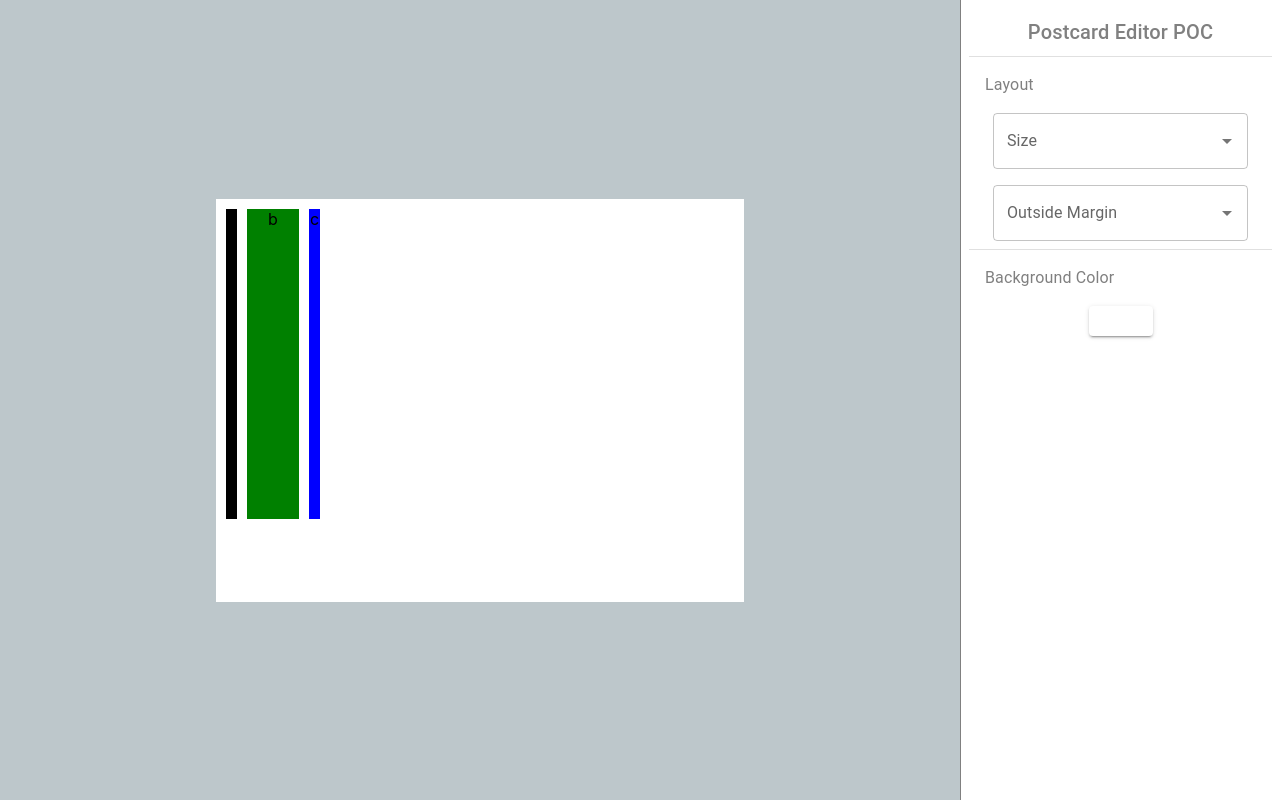
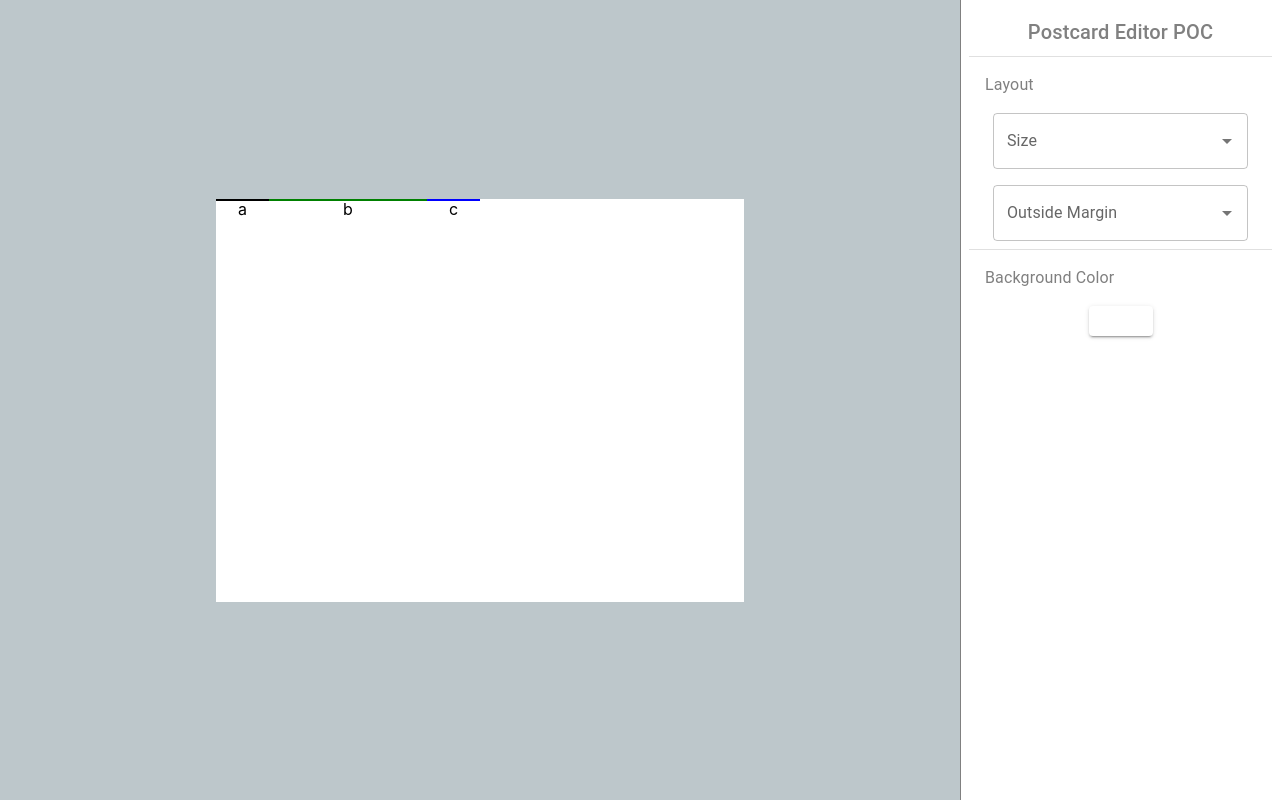
Before and after one commit to kmkingdon/PostcardEditorPOC, a React (Create React App) app: page / in a window 1280 px wide. Built offline with nearby package versions, Linux system fonts and the light colour scheme.

Commit message:
update GridLayout with dynamic height and width

```diff
--- a/src/features/config/ColorPicker.tsx
+++ b/src/features/config/ColorPicker.tsx
@@ -11,7 +11,7 @@ const hoverButtonSX = {
 
 type ColorPickerParams = {
     backgroundColor: string | null;
-    setBackgroundColor: any;
+    setBackgroundColor: (hex: string) => void;
 }
 
 function  ColorPicker(params: ColorPickerParams) {
@@ -41,7 +41,7 @@ function  ColorPicker(params: ColorPickerParams) {
             onClose={handleClose}
             anchorOrigin={{
                 vertical: 'bottom',
-                horizontal: 'left',
+                horizontal: 'center',
             }}
             >
             <Sketch
--- a/src/features/layout/GridLayout.tsx
+++ b/src/features/layout/GridLayout.tsx
@@ -1,30 +1,38 @@
 import { Grid } from "@mui/material";
-import { Responsive, WidthProvider } from "react-grid-layout";
+import GridLayout from "react-grid-layout";
 
-const ResponsiveGridLayout = WidthProvider(Responsive);
 
-function GridContainer() {
+type GridContainerParams = {
+    height: number;
+    width: number;
+}
 
-   const layouts = {lg:[
+function GridContainer(params: GridContainerParams) {
+   // set width and height of grid canvas, update on size/margin changes
+   const {height, width} = params;
+
+   const layout = [
         { i: "a", x: 0, y: 0, w: 1, h: 2, isBounded: true, isResizeable: true},
         { i: "b", x: 1, y: 0, w: 3, h: 2, isBounded: true, isResizeable: true},
         { i: "c", x: 4, y: 0, w: 1, h: 2, isBounded: true, isResizeable: true}
-    ]};
+    ];
 
   return (
     <Grid sx={{width: '100%', height: '100%'}}>
-        <ResponsiveGridLayout
-            allowOverlap={true}
-            className="layout"
-            compactType="horizontal"
-            layouts={layouts}
-            breakpoints={{ lg: 250 }}
-            cols={{ lg: 25}}
-        >
+      <GridLayout
+        allowOverlap={true}
+        maxRows={height}
+        compactType="horizontal"
+        layout={layout}
+        cols={10}
+        rowHeight={1}
+        width={width}
+        margin={[0,0]}
+      >
             <Grid key="a" sx={{width:'100px', backgroundColor: 'black'}}>a</Grid>
             <Grid key="b" sx={{width:'200px', backgroundColor: 'green'}}>b</Grid>
             <Grid key="c" sx={{width:'200px', backgroundColor: 'blue'}}>c</Grid>
-        </ResponsiveGridLayout>
+        </GridLayout>
     </Grid>
 
   );
--- a/src/features/layout/Layout.tsx
+++ b/src/features/layout/Layout.tsx
@@ -23,6 +23,15 @@ const postcardMarginSizes: { [key: string]: string} =  {
     "1.0''": '96px',
 }
 
+const calculateHeightWidth = (pageSizes: sizeValues, margins: string):{height:number, width: number} => {
+    const {height, width } = pageSizes;
+    const numericHeight = parseInt(height.split('px')[0]);
+    const numericWidth = parseInt(width.split('px')[0]);
+    const numericMargin = parseInt(margins.split('px')[0])*2;
+
+    return {height: numericHeight - numericMargin, width: numericWidth - numericMargin};
+}
+
 
 function Layout() {
 // size is null set to default size
@@ -37,12 +46,15 @@ const marginSize = margin ? postcardMarginSizes[margin] : '0px';
 const backgroundColor = useAppSelector(selectBackgroundColor);
 const background = backgroundColor || '#ffffff';
 
+//calculate grid canvas height/width with margins
+const {height, width} = calculateHeightWidth(pageSize, marginSize)
+
   return (
     <Grid container  display='flex' >
         <Grid item id="pageBackground" sx={{width:'100%', height:'100vh', backgroundColor: 'rgb(189,199,203)'}} display="flex" justifyContent="center" alignItems="center">
             <Grid item id="page" sx={{width:pageSize.width, height:pageSize.height, backgroundColor: background}}>
                 <Grid item id="outsidemMargin" sx={{ height: '100%', padding: marginSize}}>
-                   <GridContainer/>
+                   <GridContainer height={height} width={width}/>
                 </Grid>
             </Grid>
         </Grid>
```
